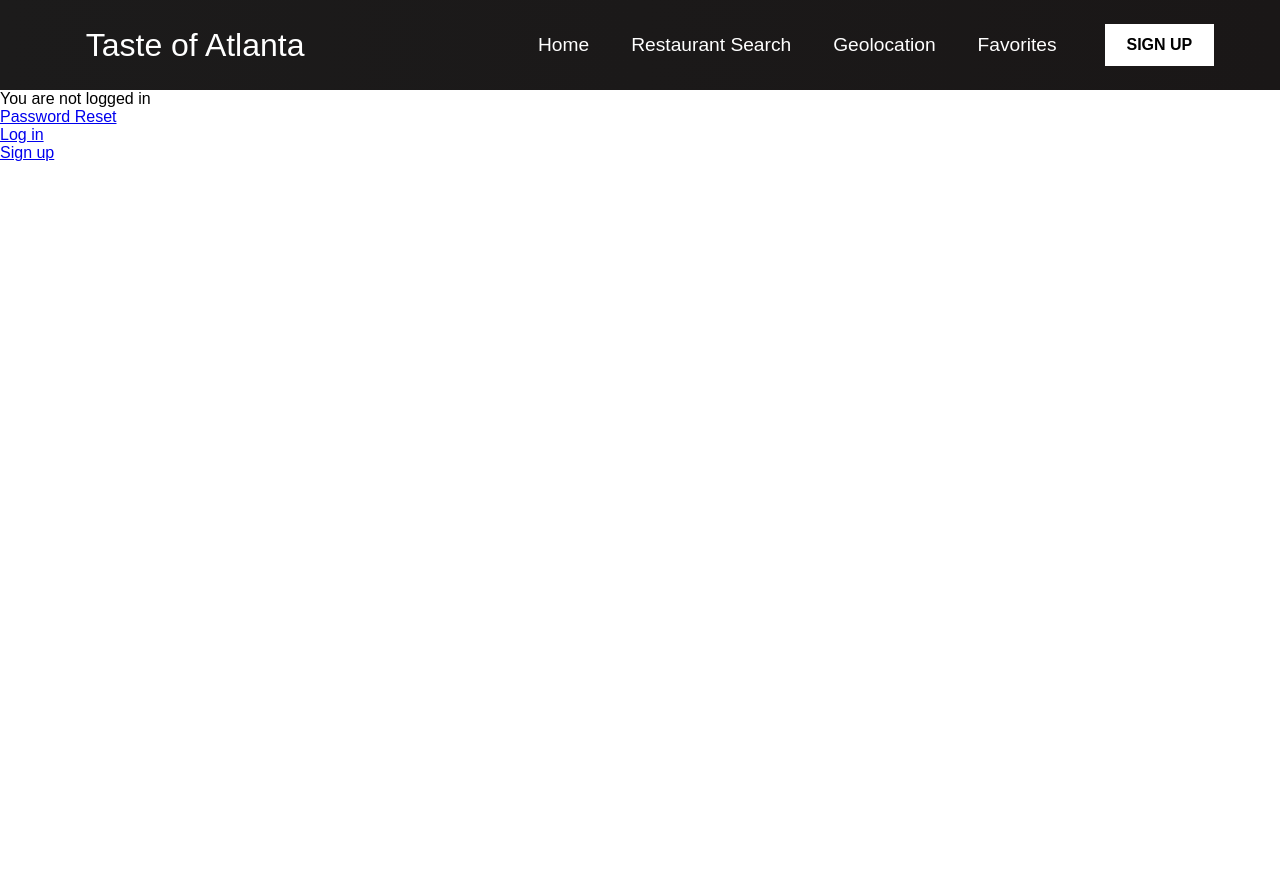
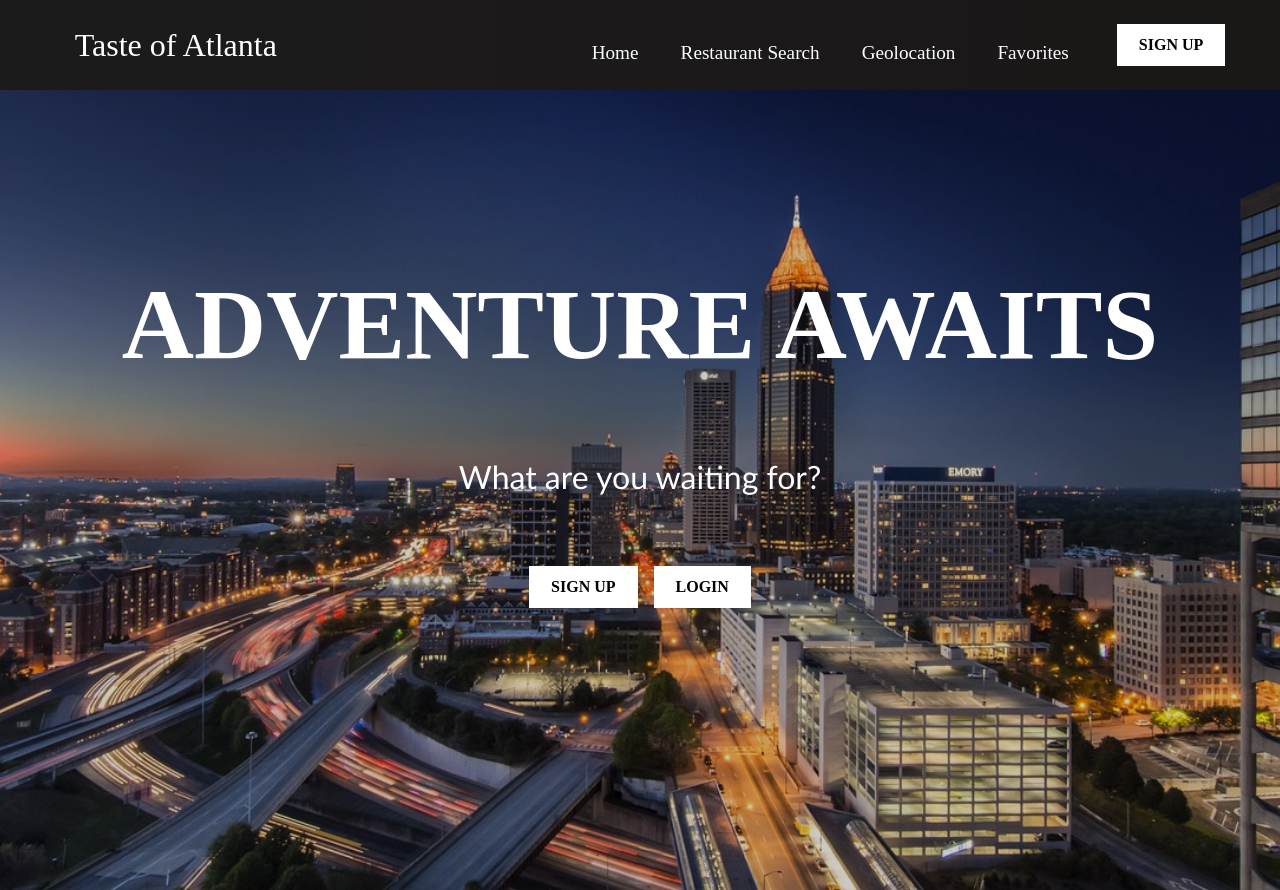
Before and after one commit to MchakkaGT/mainProject, a Django app: page / in a window 1280 px wide. Before the commit the page ends 161 px from the top, so only its background shows below. Run offline with Django 5.2, Linux system fonts and the light colour scheme.

Commit message:
removed old home page

```diff
--- a/mysite/urls.py
+++ b/mysite/urls.py
@@ -24,7 +24,7 @@ urlpatterns = [
     path('admin/', admin.site.urls),
     path("accounts/", include("accounts.urls")),
     path("accounts/", include("django.contrib.auth.urls")),
-    path("", TemplateView.as_view(template_name="registration/home.html"), name="home"),
+    path("", TemplateView.as_view(template_name="polls/home.html"), name="home"),
     path('map/', include('map.urls'))
 ]
 
--- a/polls/templates/polls/components/heroSection.html
+++ b/polls/templates/polls/components/heroSection.html
@@ -13,7 +13,7 @@
       <h1>ADVENTURE AWAITS</h1>
       <p>What are you waiting for?</p>
       <div class="hero-btns">
-        <a href="/accounts/signup/" class="btn">GET STARTED</a>
+        <a href="/accounts/signup/" class="btn">SIGN UP</a>
         <a href="/accounts/login/" class="btn">LOGIN</a>
       </div>
     </div>
--- a/polls/templates/registration/home.html
+++ /dev/null
@@ -1,20 +0,0 @@
-{% extends "registration/base.html" %}
-
-{% block title %}Home{% endblock %}
-
-{% block content %}
-{% if user.is_authenticated %}
-<p>Hi {{ user.username }}!</p>
-    <p><a href="{% url 'polls:home' %}">View Polls?</a></p>
-<p><a href="{% url 'password_change' %}">Password Change</a></p>
-<form action="{% url 'logout' %}" method="post">
-  {% csrf_token %}
-  <button type="submit">Log Out</button>
-</form>
-{% else %}
-<p>You are not logged in</p>
-<p><a href="{% url 'password_reset' %}">Password Reset</a></p>
-<p><a href="{% url 'login' %}">Log in</a></p>
-<p><a href="{% url 'signup' %}">Sign up</a></p>
-{% endif %}
-{% endblock %}
```
